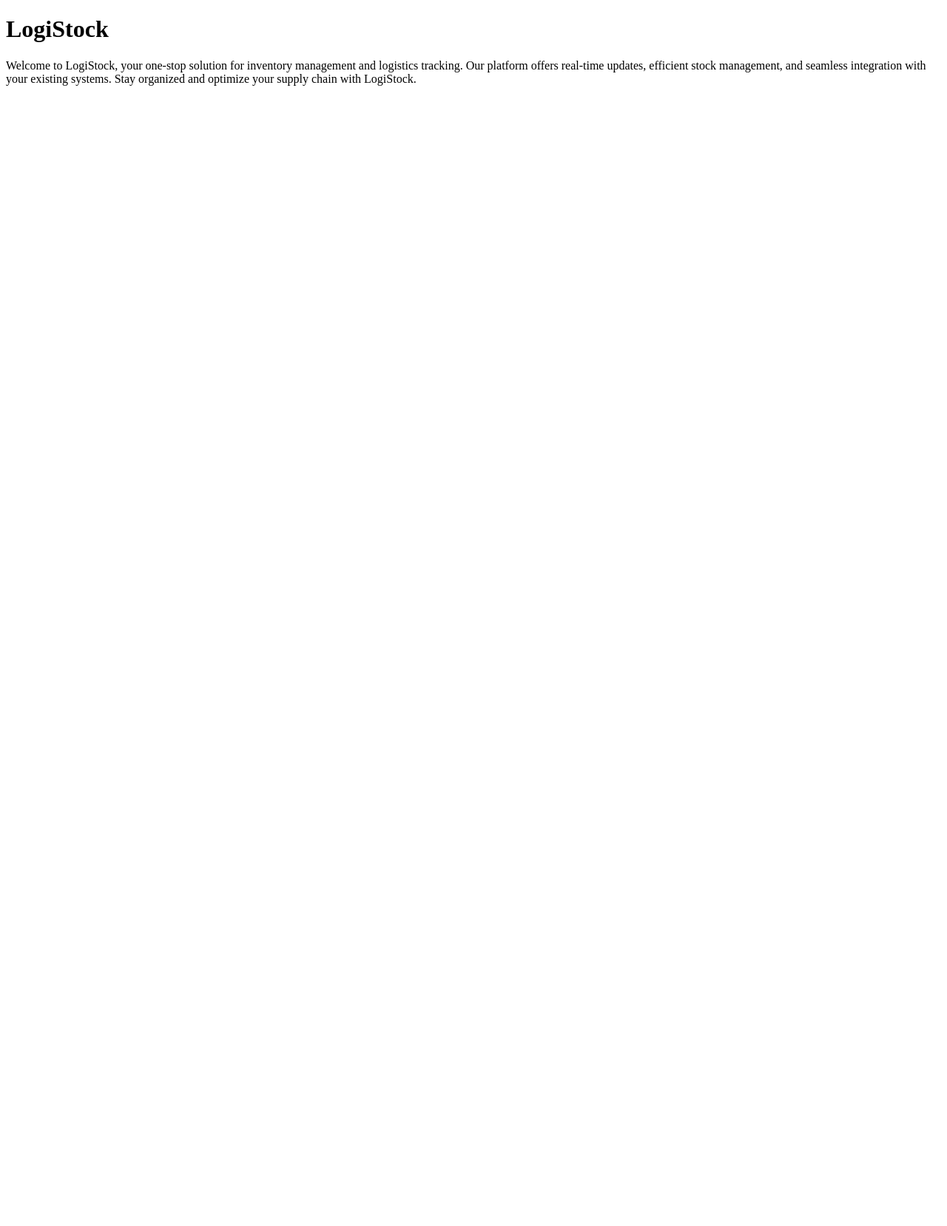
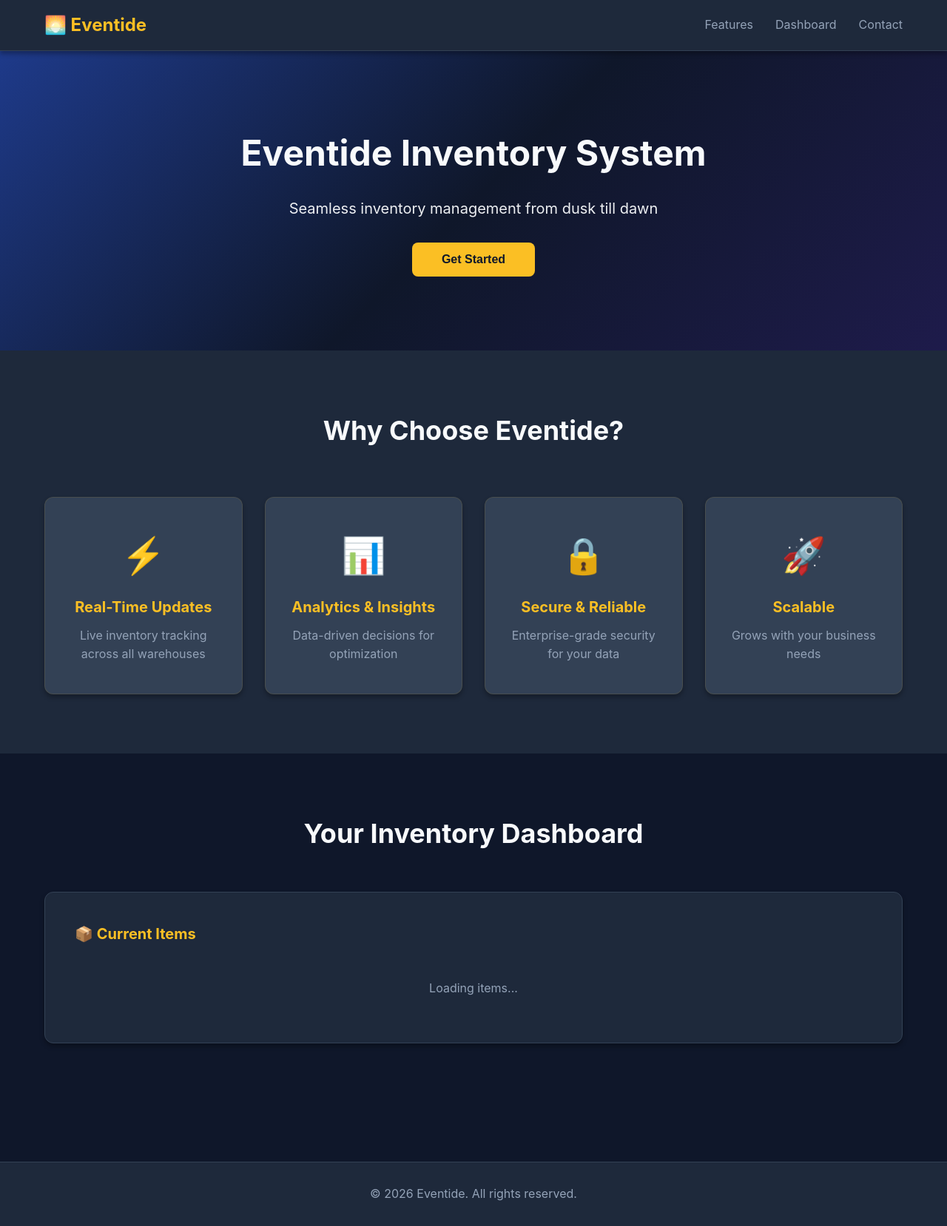
Before and after one commit to ZaidQtaish/Eventide, a plain HTML site: page static/index.html in a window 1280 px wide. Shown: the whole page at 74% size. Before the commit the page ends 800 px from the top, so only its background shows below. Drawn offline with Linux system fonts and the light colour scheme.

```diff
--- a/static/index.html
+++ b/static/index.html
@@ -3,10 +3,82 @@
 <head>
     <meta charset="UTF-8">
     <meta name="viewport" content="width=device-width, initial-scale=1.0">
-    <title>LogiStock</title>
+    <title>Eventide - Inventory Management</title>
+    <link rel="stylesheet" href="style.css">
 </head>
 <body>
-    <h1>LogiStock</h1>
-    <p>Welcome to LogiStock, your one-stop solution for inventory management and logistics tracking. Our platform offers real-time updates, efficient stock management, and seamless integration with your existing systems. Stay organized and optimize your supply chain with LogiStock.</p>
+    <!-- Navigation -->
+    <nav class="navbar">
+        <div class="container">
+            <div class="logo">🌅 Eventide</div>
+            <ul class="nav-links">
+                <li><a href="#features">Features</a></li>
+                <li><a href="#dashboard">Dashboard</a></li>
+                <li><a href="#contact">Contact</a></li>
+            </ul>
+        </div>
+    </nav>
+
+    <!-- Hero Section -->
+    <section class="hero">
+        <div class="container">
+            <h1>Eventide Inventory System</h1>
+            <p class="subtitle">Seamless inventory management from dusk till dawn</p>
+            <button class="cta-btn" onclick="scrollToSection('dashboard')">Get Started</button>
+        </div>
+    </section>
+
+    <!-- Features Section -->
+    <section id="features" class="features">
+        <div class="container">
+            <h2>Why Choose Eventide?</h2>
+            <div class="features-grid">
+                <div class="feature-card">
+                    <div class="feature-icon">⚡</div>
+                    <h3>Real-Time Updates</h3>
+                    <p>Live inventory tracking across all warehouses</p>
+                </div>
+                <div class="feature-card">
+                    <div class="feature-icon">📊</div>
+                    <h3>Analytics & Insights</h3>
+                    <p>Data-driven decisions for optimization</p>
+                </div>
+                <div class="feature-card">
+                    <div class="feature-icon">🔒</div>
+                    <h3>Secure & Reliable</h3>
+                    <p>Enterprise-grade security for your data</p>
+                </div>
+                <div class="feature-card">
+                    <div class="feature-icon">🚀</div>
+                    <h3>Scalable</h3>
+                    <p>Grows with your business needs</p>
+                </div>
+            </div>
+        </div>
+    </section>
+
+    <!-- Dashboard Preview Section -->
+    <section id="dashboard" class="dashboard-section">
+        <div class="container">
+            <h2>Your Inventory Dashboard</h2>
+            <div class="dashboard-demo">
+                <div class="items-list">
+                    <h3>📦 Current Items</h3>
+                    <div id="items-container" class="items-container">
+                        <p class="loading">Loading items...</p>
+                    </div>
+                </div>
+            </div>
+        </div>
+    </section>
+
+    <!-- Footer -->
+    <footer class="footer">
+        <div class="container">
+            <p>&copy; 2026 Eventide. All rights reserved.</p>
+        </div>
+    </footer>
+
+    <script src="script.ts"></script>
 </body>
 </html>
--- a/static/style.css
+++ b/static/style.css
@@ -0,0 +1,267 @@
+* {
+    margin: 0;
+    padding: 0;
+    box-sizing: border-box;
+}
+
+:root {
+    --primary: #fbbf24;
+    --secondary: #f59e0b;
+    --accent: #06b6d4;
+    --dark: #0f172a;
+    --dark-secondary: #1e293b;
+    --dark-tertiary: #334155;
+    --light: #94a3b8;
+    --white: #f8fafc;
+    --shadow: 0 4px 6px rgba(0, 0, 0, 0.3);
+}
+
+body {
+    font-family: -apple-system, BlinkMacSystemFont, 'Segoe UI', Roboto, Oxygen, Ubuntu, Cantarell, sans-serif;
+    line-height: 1.6;
+    color: var(--white);
+    background: var(--dark);
+}
+
+.container {
+    max-width: 1200px;
+    margin: 0 auto;
+    padding: 0 20px;
+}
+
+/* Navbar */
+.navbar {
+    background: var(--dark-secondary);
+    border-bottom: 1px solid var(--dark-tertiary);
+    position: sticky;
+    top: 0;
+    z-index: 100;
+    box-shadow: var(--shadow);
+}
+
+.navbar .container {
+    display: flex;
+    justify-content: space-between;
+    align-items: center;
+    padding: 15px 20px;
+}
+
+.logo {
+    font-size: 24px;
+    font-weight: bold;
+    color: var(--primary);
+}
+
+.nav-links {
+    display: flex;
+    list-style: none;
+    gap: 30px;
+}
+
+.nav-links a {
+    text-decoration: none;
+    color: var(--light);
+    transition: color 0.3s;
+}
+
+.nav-links a:hover {
+    color: var(--primary);
+}
+
+/* Hero Section */
+.hero {
+    background: linear-gradient(135deg, #1e3a8a 0%, #0f172a 50%, #1e1b4b 100%);
+    color: var(--white);
+    padding: 100px 20px;
+    text-align: center;
+}
+
+.hero h1 {
+    font-size: 48px;
+    margin-bottom: 20px;
+    font-weight: 700;
+}
+
+.hero .subtitle {
+    font-size: 20px;
+    margin-bottom: 30px;
+    opacity: 0.95;
+}
+
+.cta-btn {
+    background: var(--primary);
+    color: var(--dark);
+    border: none;
+    padding: 14px 40px;
+    font-size: 16px;
+    border-radius: 8px;
+    cursor: pointer;
+    transition: transform 0.2s, box-shadow 0.2s, background 0.2s;
+    font-weight: 600;
+}
+
+.cta-btn:hover {
+    background: var(--secondary);
+    transform: translateY(-2px);
+    box-shadow: 0 8px 12px rgba(251, 191, 36, 0.3);
+}
+
+/* Features Section */
+.features {
+    padding: 80px 20px;
+    background: var(--dark-secondary);
+}
+
+.features h2 {
+    font-size: 36px;
+    text-align: center;
+    margin-bottom: 60px;
+    color: var(--white);
+}
+
+.features-grid {
+    display: grid;
+    grid-template-columns: repeat(auto-fit, minmax(250px, 1fr));
+    gap: 30px;
+}
+
+.feature-card {
+    background: var(--dark-tertiary);
+    padding: 40px 30px;
+    border-radius: 12px;
+    text-align: center;
+    box-shadow: var(--shadow);
+    transition: transform 0.3s, box-shadow 0.3s, border-color 0.3s;
+    border: 1px solid rgba(251, 191, 36, 0.1);
+}
+
+.feature-card:hover {
+    transform: translateY(-8px);
+    box-shadow: 0 12px 24px rgba(251, 191, 36, 0.2);
+    border-color: var(--primary);
+}
+
+.feature-icon {
+    font-size: 48px;
+    margin-bottom: 15px;
+}
+
+.feature-card h3 {
+    font-size: 20px;
+    margin-bottom: 10px;
+    color: var(--primary);
+}
+
+.feature-card p {
+    color: var(--light);
+}
+
+/* Dashboard Section */
+.dashboard-section {
+    padding: 80px 20px;
+    background: var(--dark);
+}
+
+.dashboard-section h2 {
+    font-size: 36px;
+    text-align: center;
+    margin-bottom: 50px;
+    color: var(--white);
+}
+
+.dashboard-demo {
+    background: var(--dark-secondary);
+    border-radius: 12px;
+    padding: 40px;
+    box-shadow: var(--shadow);
+    border: 1px solid var(--dark-tertiary);
+}
+
+.items-list h3 {
+    color: var(--primary);
+    margin-bottom: 25px;
+    font-size: 20px;
+}
+
+.items-container {
+    display: grid;
+    gap: 15px;
+}
+
+.item-row {
+    background: var(--dark-tertiary);
+    padding: 20px;
+    border-radius: 8px;
+    border-left: 4px solid var(--primary);
+    display: flex;
+    justify-content: space-between;
+    align-items: center;
+    box-shadow: 0 2px 4px rgba(0, 0, 0, 0.3);
+    transition: transform 0.2s, box-shadow 0.2s;
+}
+
+.item-row:hover {
+    transform: translateX(4px);
+    box-shadow: 0 4px 12px rgba(251, 191, 36, 0.1);
+}
+
+.item-info {
+    flex: 1;
+}
+
+.item-id {
+    color: var(--primary);
+    font-weight: 600;
+}
+
+.item-sku {
+    color: var(--light);
+    font-size: 14px;
+}
+
+.item-name {
+    font-weight: 500;
+    color: var(--white);
+    margin-top: 5px;
+}
+
+.loading {
+    text-align: center;
+    color: var(--light);
+    padding: 20px;
+}
+
+/* Footer */
+.footer {
+    background: var(--dark-secondary);
+    color: var(--light);
+    text-align: center;
+    padding: 30px 20px;
+    margin-top: 80px;
+    border-top: 1px solid var(--dark-tertiary);
+}
+
+/* Responsive */
+@media (max-width: 768px) {
+    .hero h1 {
+        font-size: 32px;
+    }
+
+    .hero .subtitle {
+        font-size: 16px;
+    }
+
+    .nav-links {
+        gap: 15px;
+        font-size: 14px;
+    }
+
+    .features h2,
+    .dashboard-section h2 {
+        font-size: 28px;
+    }
+
+    .feature-icon {
+        font-size: 36px;
+    }
+}
```
Also changed, not shown: 4 other files.
